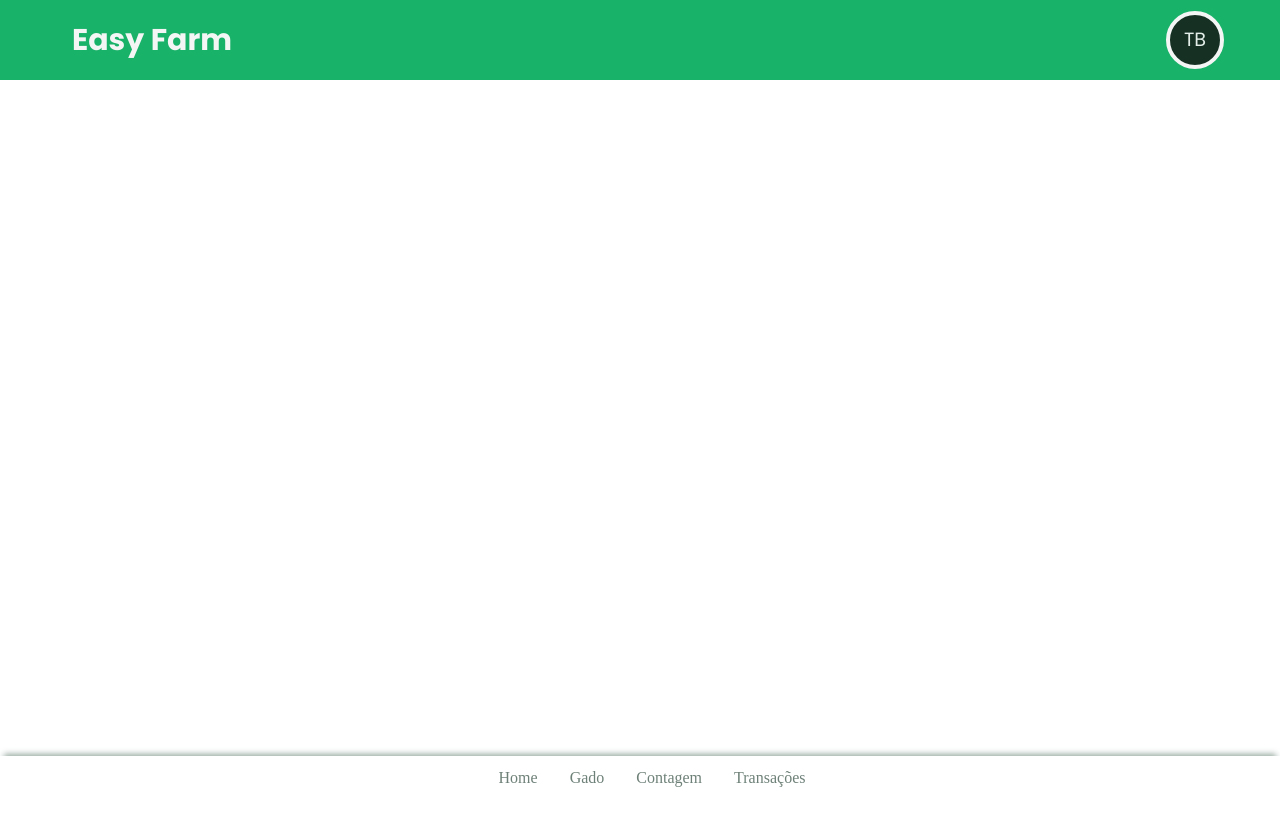
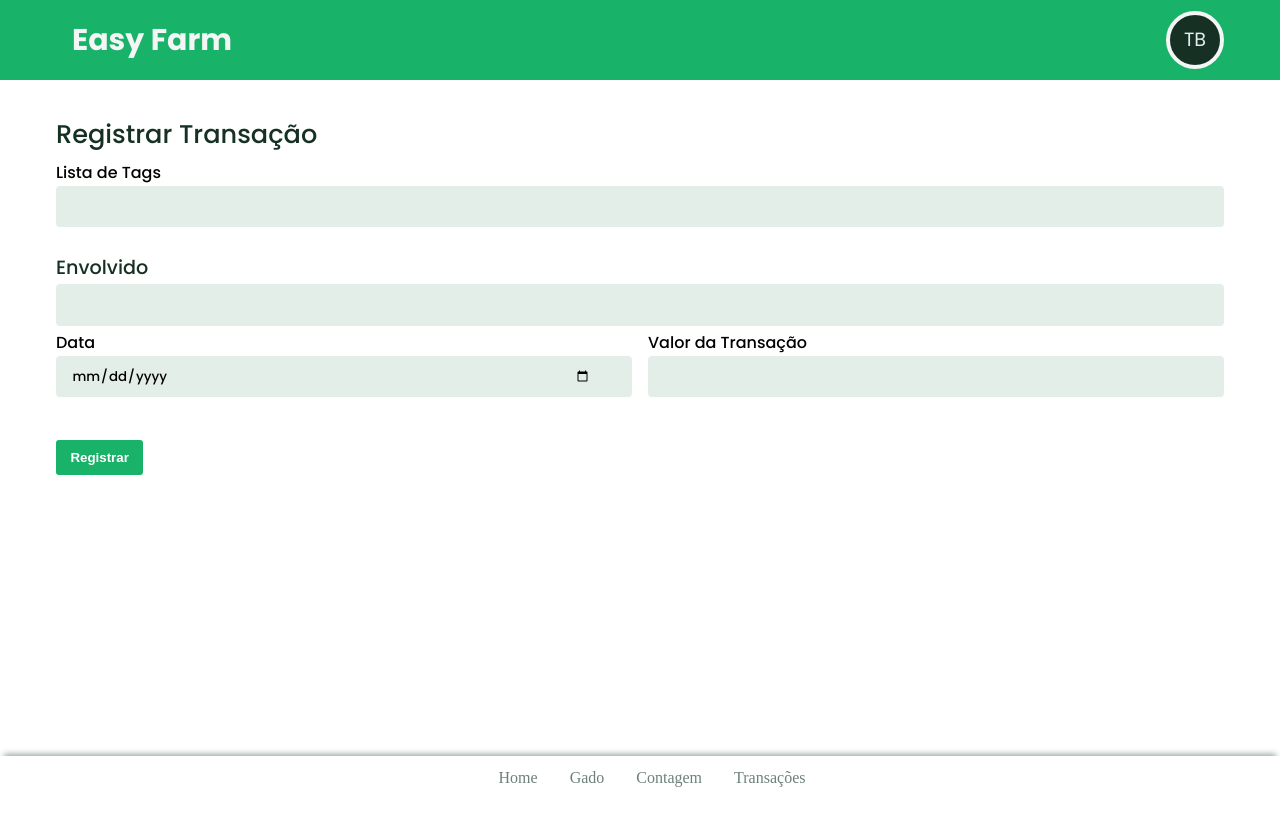
Before and after one commit to michel674/gado-control-front, a React (Create React App) app: page /add-transaction in a window 1280 px wide. Shown: the top 826 px of the page. Built offline with nearby package versions, Linux system fonts and the light colour scheme.

Commit message:
Add add/edit transaction

```diff
--- a/src/app-routes.jsx
+++ b/src/app-routes.jsx
@@ -4,6 +4,8 @@ import { Home } from './pages/home';
 import { Cattles } from './pages/cattles';
 import { Cattle } from './pages/cattle';
 import { Login } from './pages/login';
+import { AddTransactionPage } from './pages/add-transaction';
+import { EditTransactionPage } from './pages/edit-transaction';
 import { Transactions } from './pages/transactions';
 import { Transaction } from './pages/transaction';
 import { AddCattlePage } from './pages/add-cattle';
@@ -19,7 +21,9 @@ export const AppRoutes = () => {
       <Route path="/add-cattle" element={<AddCattlePage />} />
       <Route path="/login" element={<Login />} />
       <Route path="/transactions" element={<Transactions />} />
-      <Route path="/transaction/:id" element={<Transaction />} />
+      <Route path="/transactions/:id" element={<Transaction />} />
+      <Route path="/transactions/:id/edit" element={<EditTransactionPage />} />
+      <Route path="/add-transaction" element={<AddTransactionPage />} />
       <Route path="/div" element={<div>Hello World</div>} />
     </Routes>
   );
--- /dev/null
+++ b/src/pages/add-transaction.jsx
@@ -0,0 +1,61 @@
+import React from 'react';
+import { Grid, Row, Col } from 'react-flexbox-grid';
+import { Separator } from '../atomic/atm.separator/separator.styled';
+import { H2, H3 } from '../components/typography';
+import { Input } from '../atomic/atm.input';
+import { Select } from '../atomic/atm.select';
+import { Button } from '../atomic/atm.button';
+
+export const AddTransactionPage = () => {
+  const cattleOptions = [
+    { title: 'Matriz', value: '1' },
+    { title: 'Bezerro', value: '2' },
+    { title: 'Boi', value: '3' },
+  ];
+  return (
+    <div>
+      <Grid>
+        <Separator type="Medium" />
+        <H2>Registrar Transação</H2>
+        <Separator type="XNano" />
+        <Row>
+          <Col xs={12}>
+            <Input name="idTag" label="Lista de Tags" expand />
+          </Col>
+        </Row>
+
+        <Separator type="Medium" />
+
+        <H3>Envolvido</H3>
+        <Row>
+          <Col xs={12}>
+            <Input name="idTag" expand />
+          </Col>
+        </Row>
+        <Separator type="Nano" />
+
+        <Row>
+
+          <Col xs={6}>
+            <Input name="transactiondate" label="Data" type="date" expand />
+          </Col>
+
+          <Col xs={6}>
+            <Input
+              name="value"
+              label="Valor da Transação"
+              type="number"
+              expand
+            />
+            <Separator type="Small" />
+          </Col>
+
+        </Row>
+
+        <Separator type="Medium" />
+
+        <Button type="primary">Registrar</Button>
+      </Grid>
+    </div>
+  );
+};
--- /dev/null
+++ b/src/pages/edit-transaction.jsx
@@ -0,0 +1,61 @@
+import React from 'react';
+import { Grid, Row, Col } from 'react-flexbox-grid';
+import { Separator } from '../atomic/atm.separator/separator.styled';
+import { H2, H3 } from '../components/typography';
+import { Input } from '../atomic/atm.input';
+import { Select } from '../atomic/atm.select';
+import { Button } from '../atomic/atm.button';
+
+export const EditTransactionPage = () => {
+  const cattleOptions = [
+    { title: 'Matriz', value: '1' },
+    { title: 'Bezerro', value: '2' },
+    { title: 'Boi', value: '3' },
+  ];
+  return (
+    <div>
+      <Grid>
+        <Separator type="Medium" />
+        <H2>Editar Transação</H2>
+        <Separator type="XNano" />
+        <Row>
+          <Col xs={12}>
+            <Input name="idTag" label="Lista de Tags" expand />
+          </Col>
+        </Row>
+
+        <Separator type="Medium" />
+
+        <H3>Envolvido</H3>
+        <Row>
+          <Col xs={12}>
+            <Input name="idTag" expand />
+          </Col>
+        </Row>
+        <Separator type="Nano" />
+
+        <Row>
+
+          <Col xs={6}>
+            <Input name="transactiondate" label="Data" type="date" expand />
+          </Col>
+
+          <Col xs={6}>
+            <Input
+              name="value"
+              label="Valor da Transação"
+              type="number"
+              expand
+            />
+            <Separator type="Small" />
+          </Col>
+
+        </Row>
+
+        <Separator type="Medium" />
+
+        <Button type="primary">Editar</Button>
+      </Grid>
+    </div>
+  );
+};
--- a/src/pages/transactions.jsx
+++ b/src/pages/transactions.jsx
@@ -9,6 +9,12 @@ import { Button } from '../atomic/atm.button';
 import { Select } from '../atomic/atm.select';
 
 export const Transactions = () => {
+  const selectOptions = [
+    { title: 'Mais Recente', value: '1' },
+    { title: 'Mais Antigo', value: '2' },
+    { title: 'Maior Valor', value: '3' },
+    { title: 'Menor Valor', value: '4' },
+  ];
   return (
     <>
       <Grid>
@@ -31,7 +37,7 @@ export const Transactions = () => {
           <Col xs={12}>
             <Hbox>
               <Hbox.Item noGrow>
-                <Select></Select>
+                <Select options={selectOptions} />
               </Hbox.Item>
 
               <Hbox.Item hAlign="flex-end">
```
